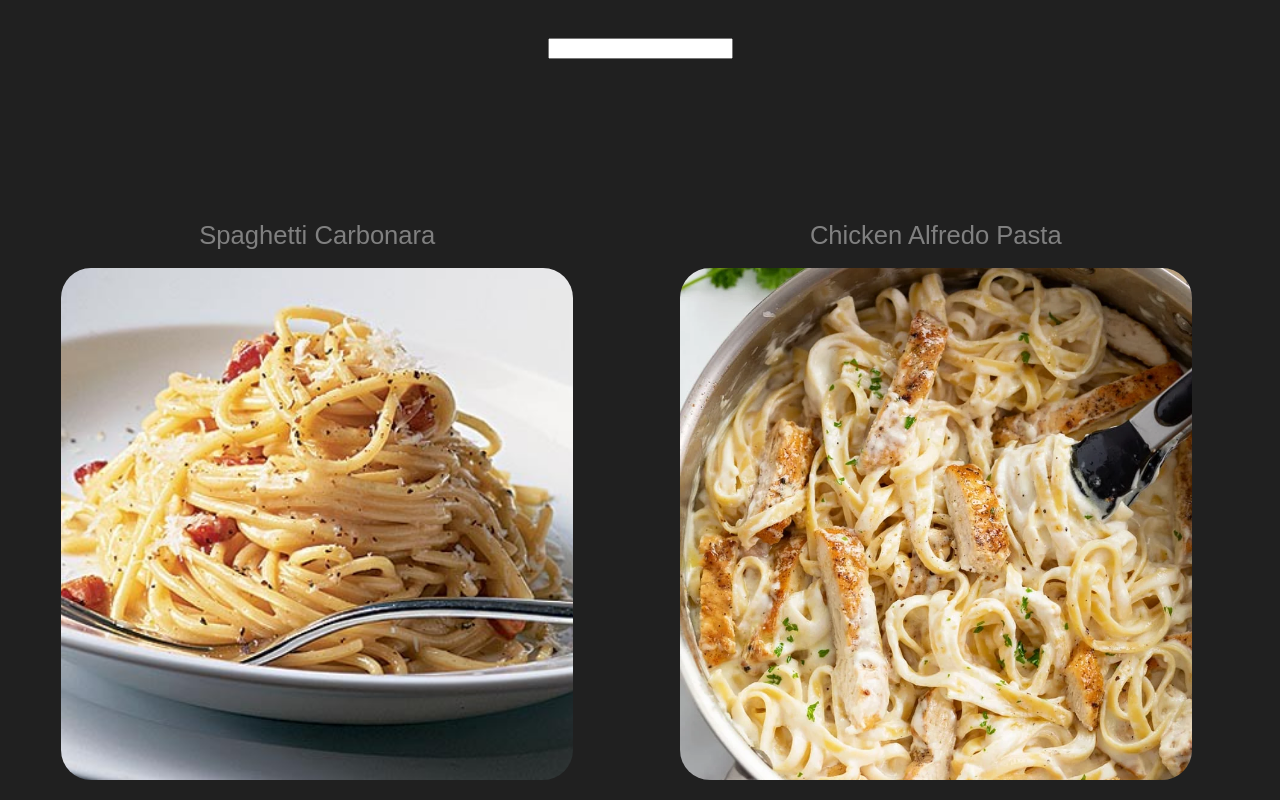
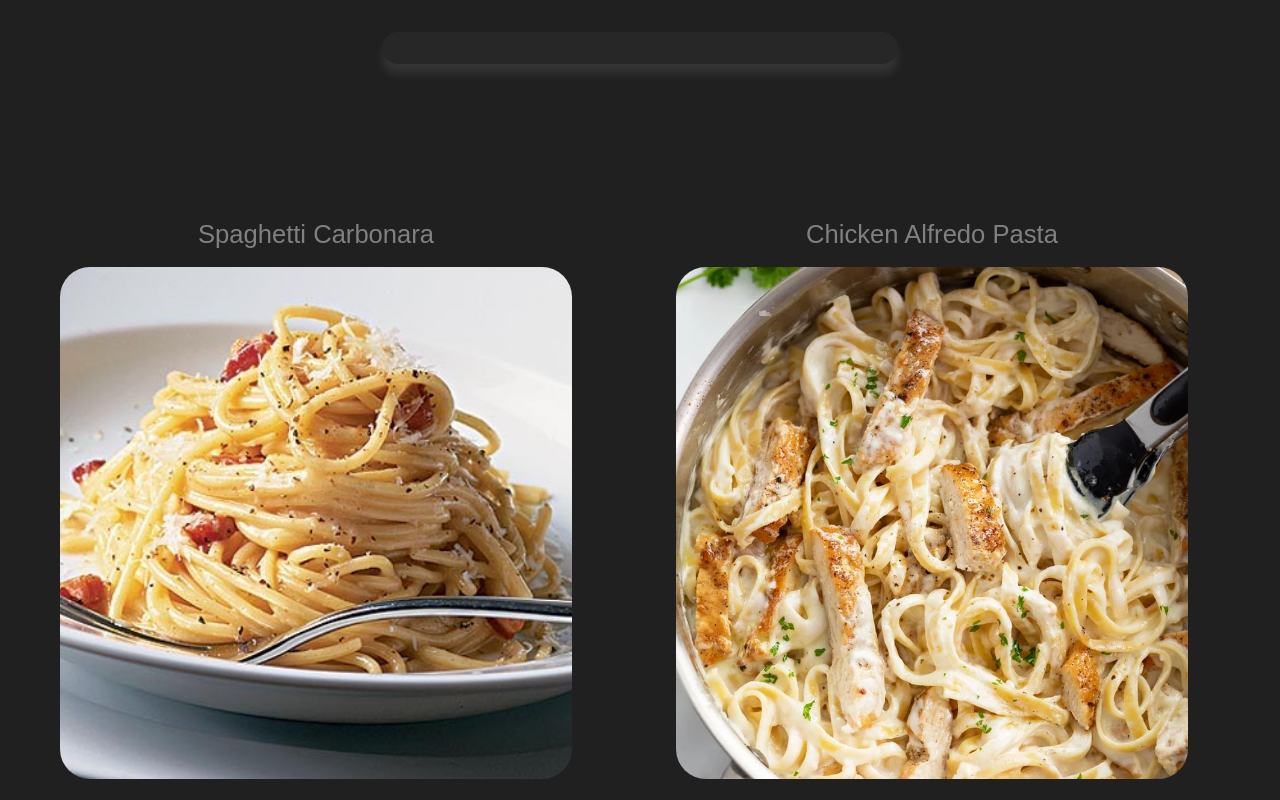
Before and after one commit to YoUrDeath27/Recipes_app, a React (Vite) app: page / in a window 1280 px wide. Shown: the top 800 px of the page. Built offline with nearby package versions, Linux system fonts and the light colour scheme.

Commit message:
Update index.css

```diff
--- a/src/index.css
+++ b/src/index.css
@@ -11,6 +11,16 @@ body{
   align-items: center;
   width: 10vw;
   margin: 0 auto;
+}
+input{
+  min-width: 40vw;
+  height:30px;
+  background-color: #272727;
+  border: none;
+  color: #b1b1b1;
+  text-align: center;
+  border-radius: 20px;
+  box-shadow: 0 10px 10px #80808036;
 }
 
 main.recipeList{
@@ -117,15 +127,39 @@ main.recipePage .name{
 }
 
 
+@media screen and (min-width:700px){
+  .recipe{
+    list-style: none;
+    margin: 6.7vw;
+    width:30vw;
+    transition: all 1s;
+    padding:20px;
+    border-radius: 30px;
+  }
+
+  .recipeList ul {
+    display:flex;
+    flex-wrap: wrap;
+    flex-direction: row;
+  }
+
+  .recipePage ul{
+    width:50vw;
+    display:inline-flex;
+    align-items: flex-start;
+    margin-left:10vw;
+  }
+  .recipe .name{
+    font-size:2vw;
+  }
+}
+
 @media screen and (min-width:1000px){
   .recipe{
     list-style: none;
-    margin: 7.6vw;
+    margin: 7.5vw;
     width:30vw;
     transition: all 1s;
-    display:flex;
-    flex-direction: column;
-    align-items: center;
     padding:20px;
     border-radius: 30px;
   }
```
